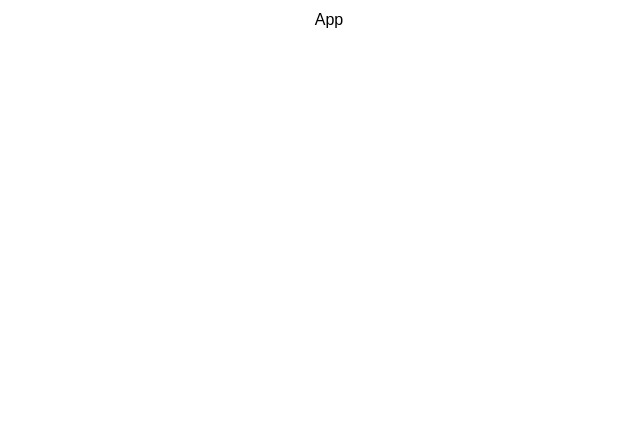
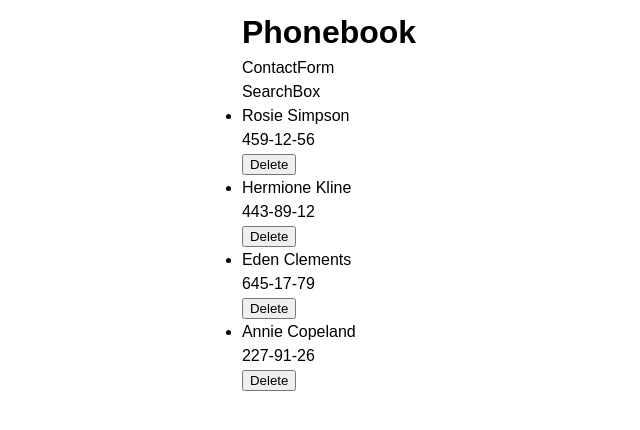
Before and after one commit to webdevbiv/goit-react-hw-03, a React (Vite) app: page / in a window 1280 px wide. Shown: the top 430 px of the page, without its empty margins (311-951 px from the left). Built offline with nearby package versions, Linux system fonts and the light colour scheme.

Commit message:
ADD | step 1

```diff
--- a/src/App.jsx
+++ b/src/App.jsx
@@ -1,5 +1,19 @@
+import { useState } from "react";
+import ContactForm from "./components/ContactForm/ContactForm";
+import ContactList from "./components/ContactList/ContactList";
+import SearchBox from "./components/SearchBox/SearchBox";
+import contacts from "./data/contacts.json";
+
 const App = () => {
-  return <div>App</div>;
+  const [userSearch, setUserSearch] = useState("");
+  return (
+    <>
+      <h1>Phonebook</h1>
+      <ContactForm />
+      <SearchBox value={userSearch} onChange={setUserSearch} />
+      <ContactList contacts={contacts} />
+    </>
+  );
 };
 
 export default App;
--- /dev/null
+++ b/src/components/Contact/Contact.jsx
@@ -0,0 +1,13 @@
+const Contact = ({ name, number, id }) => {
+  return (
+    <li key={id}>
+      <div>
+        <div>{name}</div>
+        <div>{number}</div>
+      </div>
+      <button>Delete</button>
+    </li>
+  );
+};
+
+export default Contact;
--- /dev/null
+++ b/src/components/ContactForm/ContactForm.jsx
@@ -0,0 +1,5 @@
+const ContactForm = () => {
+  return <div>ContactForm</div>;
+};
+
+export default ContactForm;
--- /dev/null
+++ b/src/components/ContactList/ContactList.jsx
@@ -0,0 +1,12 @@
+import Contact from "../Contact/Contact";
+const ContactList = ({ contacts }) => {
+  return (
+    <ul>
+      {contacts.map(({ id, name, number }) => {
+        return <Contact key={id} name={name} number={number} />;
+      })}
+    </ul>
+  );
+};
+
+export default ContactList;
--- /dev/null
+++ b/src/components/SearchBox/SearchBox.jsx
@@ -0,0 +1,5 @@
+const SearchBox = () => {
+  return <div>SearchBox</div>;
+};
+
+export default SearchBox;
--- /dev/null
+++ b/src/data/contacts.json
@@ -0,0 +1,6 @@
+[
+  {"id": "id-1", "name": "Rosie Simpson", "number": "459-12-56"},
+  {"id": "id-2", "name": "Hermione Kline", "number": "443-89-12"},
+  {"id": "id-3", "name": "Eden Clements", "number": "645-17-79"},
+  {"id": "id-4", "name": "Annie Copeland", "number": "227-91-26"}
+]
```
